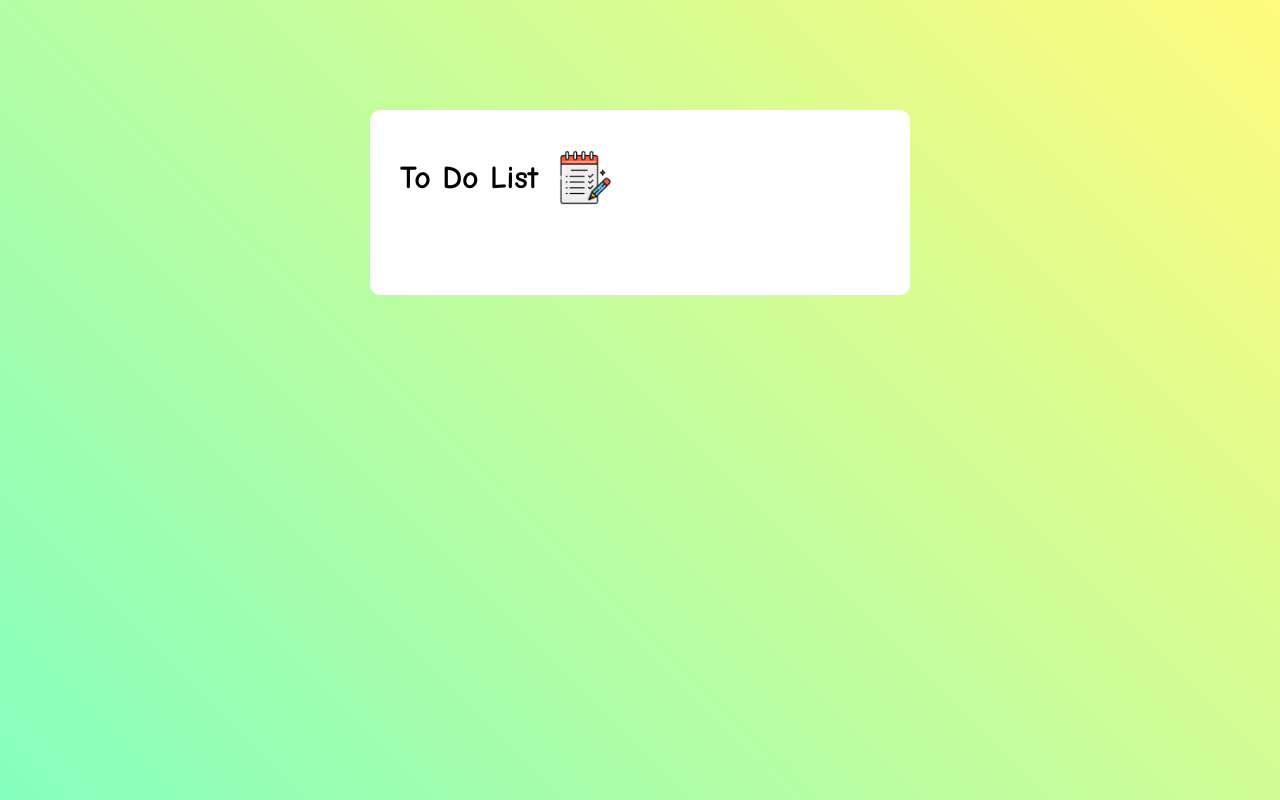
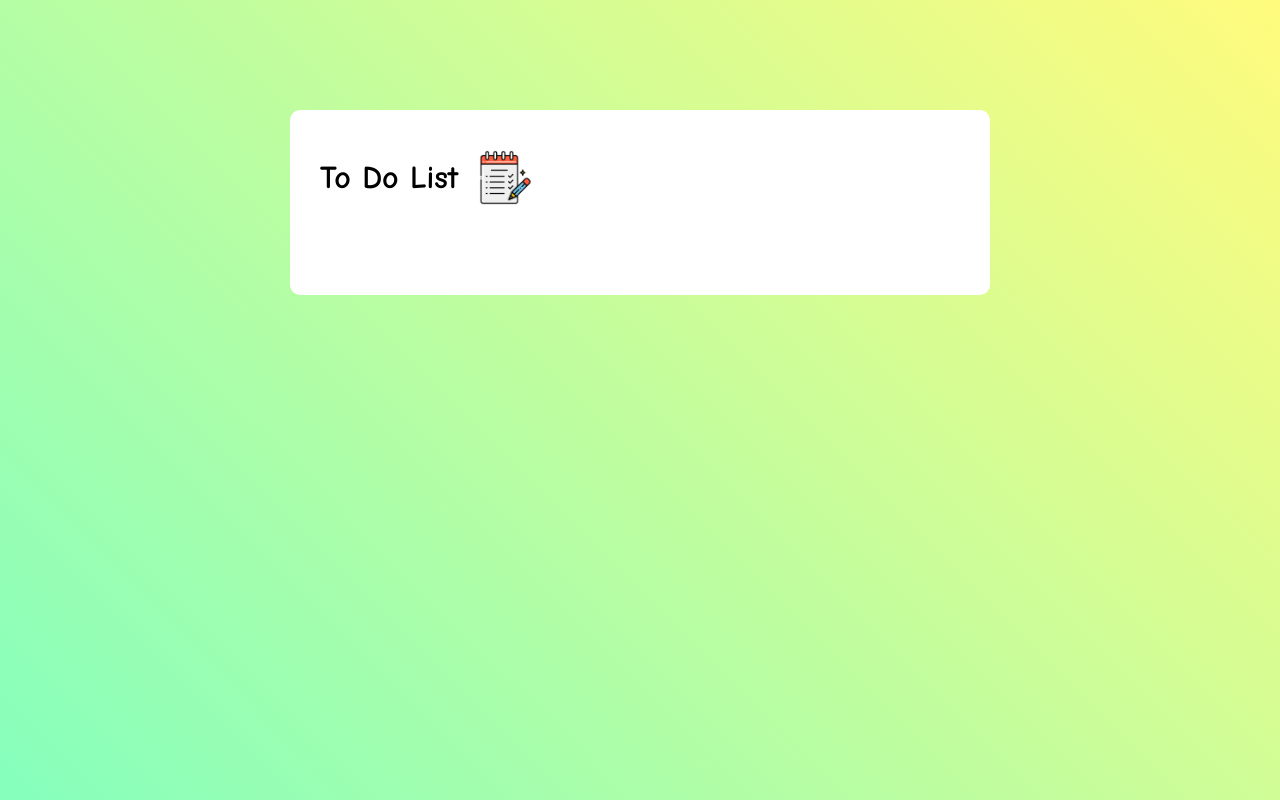
Before and after one commit to xSankalpaD/To_Do_List, a plain HTML site: page index.html in a window 1280 px wide. Drawn offline with Linux system fonts and the light colour scheme.

Commit message:
Update main.css

```diff
--- a/main.css
+++ b/main.css
@@ -13,7 +13,7 @@
 }
 .whitebox{
     width: 100%;
-    max-width: 540px;
+    max-width: 700px;
     background: #fff;
     margin: 100px auto 20px;
     padding: 40px 30px 70px;
```
